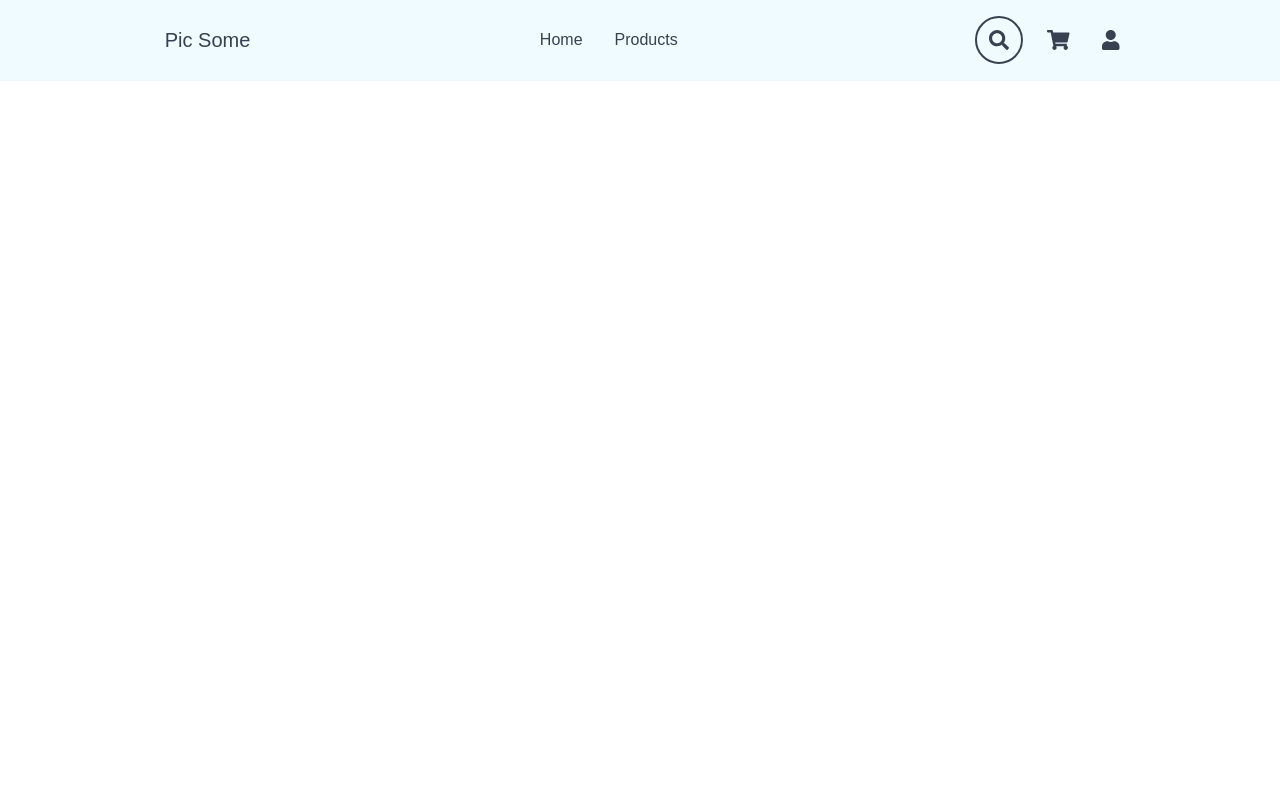
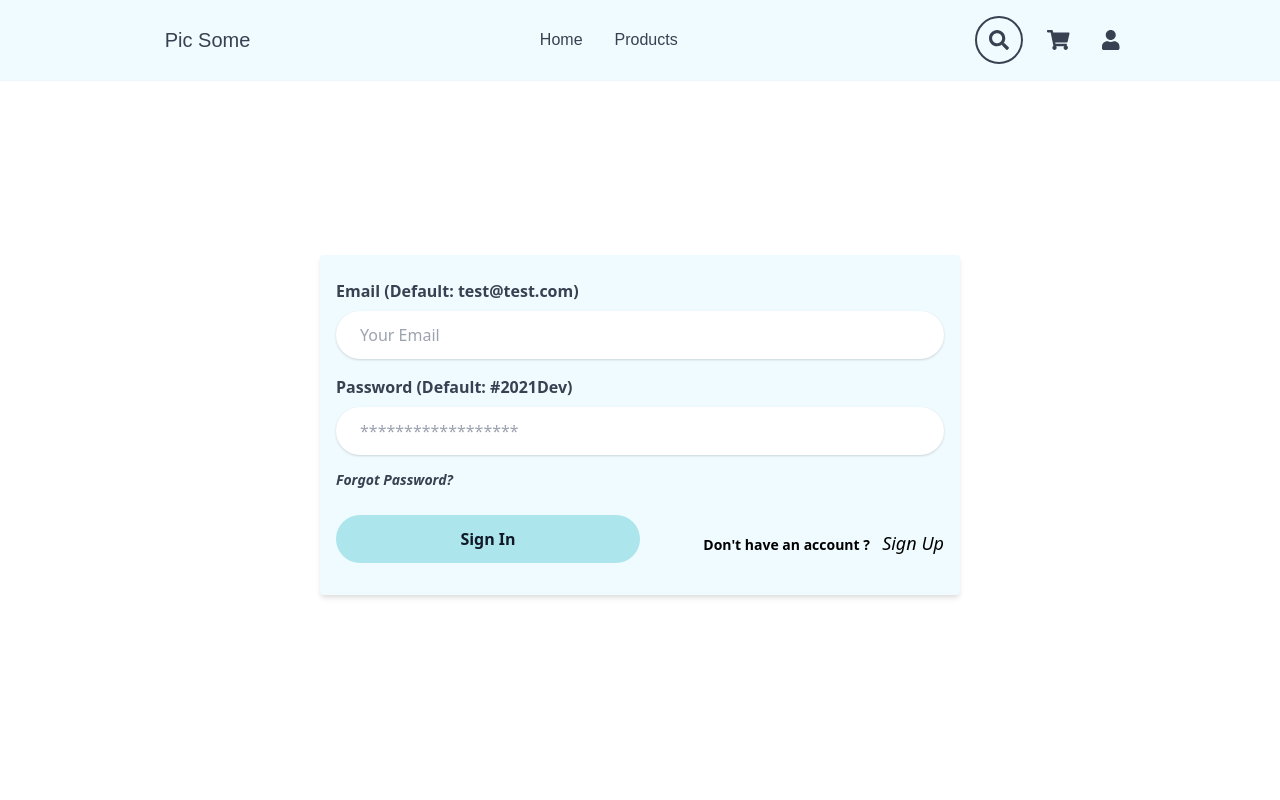
Before and after one commit to ahsanarique/picsome-2.0, a React (Create React App) app: page /authPage in a window 1280 px wide. Shown: the top 800 px of the page. Built offline with nearby package versions, Linux system fonts and the light colour scheme; no server answers.

Commit message:
auth page

```diff
--- a/src/Components/AuthForms/Login.js
+++ b/src/Components/AuthForms/Login.js
@@ -1,10 +1,82 @@
-import React from "react";
+import React, { useContext } from "react";
+import { useForm } from "react-hook-form";
+import { Context } from "../../Context/Context";
 
-const Login = () => {
+const Login = ({ setShowLogin }) => {
+  const {
+    register,
+    handleSubmit,
+    formState: { errors },
+  } = useForm();
+
+  const { setLoginStatus } = useContext(Context);
+
+  const onSubmit = (data) => {
+    if (data.email === "test@test.com" && data.password === "#2021Dev") {
+      setLoginStatus(true);
+    } else {
+      alert("Wrong username and password combination");
+    }
+  };
+
   return (
-    <div>
-      <h1>Login form</h1>
-    </div>
+    <form
+      onSubmit={handleSubmit(onSubmit)}
+      className="bg-lightBlue shadow-md rounded px-4 pt-6 pb-8 mt-12"
+    >
+      <div className="mb-4">
+        <label
+          className="block text-gray-700 text-md font-bold mb-2"
+          htmlFor="email"
+        >
+          Email (Default: test@test.com){" "}
+          {errors.email && <span className="text-red">: Required</span>}
+        </label>
+        <input
+          {...register("email", { required: true })}
+          className="shadow outline-none rounded-full w-full py-3 px-6 text-gray-700"
+          type="text"
+          placeholder="Your Email"
+        />
+      </div>
+
+      <div className="mb-6">
+        <label
+          className="block text-gray-700 text-md font-bold mb-2"
+          htmlFor="password"
+        >
+          Password (Default: #2021Dev){" "}
+          {errors.password && <span className="text-red">: Required</span>}
+        </label>
+        <input
+          {...register("password", { required: true })}
+          className="shadow outline-none rounded-full w-full py-3 px-6 text-gray-700 mb-3 "
+          type="password"
+          placeholder="******************"
+        />
+        <button className="text-sm font-bold text-gray-700 hover:text-pink italic">
+          Forgot Password?
+        </button>
+      </div>
+
+      <div className="flex flex-col md:flex-row items-center justify-between">
+        <button
+          className="bg-blue hover:bg-pink hover:opacity-70 text-gray-900 font-bold py-3 px-6 w-3/4 md:w-1/2 rounded-full focus:outline-none focus:shadow-outline"
+          type="submit"
+        >
+          Sign In
+        </button>
+        <p className="inline-block align-baseline font-bold text-blue-500 hover:text-blue-800 mt-2">
+          <span className="text-sm mr-2">Don't have an account ?</span>{" "}
+          <button
+            onClick={() => setShowLogin(false)}
+            className="text-lg italic hover:text-pink"
+          >
+            Sign Up
+          </button>
+        </p>
+      </div>
+    </form>
   );
 };
 
--- a/src/Components/AuthForms/SignUp.js
+++ b/src/Components/AuthForms/SignUp.js
@@ -1,10 +1,162 @@
-import React from "react";
+import React, { useContext } from "react";
+import { useForm } from "react-hook-form";
+import { Context } from "../../Context/Context";
 
-const SignUp = () => {
+const SignUp = ({ setShowLogin }) => {
+  const {
+    register,
+    handleSubmit,
+    formState: { errors },
+  } = useForm();
+
+  const { setUserData } = useContext(Context);
+
+  const onSubmit = (data) => {
+    setUserData(data);
+    console.log(data);
+  };
+
   return (
-    <div>
-      <h1>Sign Up Form</h1>
-    </div>
+    <form
+      onSubmit={handleSubmit(onSubmit)}
+      className="bg-lightBlue shadow-md rounded px-4 pt-6 pb-8 mt-12"
+    >
+      <div className="flex flex-wrap -mx-3 mb-6">
+        <div className="w-full md:w-1/2 px-3 mb-6 md:mb-0">
+          <label
+            className="block text-gray-700 text-md font-bold mb-2"
+            htmlFor="grid-first-name"
+          >
+            First Name{" "}
+            {errors.firstName && <span className="text-red">: Required</span>}
+          </label>
+          <input
+            {...register("firstName", { required: true })}
+            className="shadow outline-none rounded-full w-full py-3 px-6 text-gray-700"
+            id="grid-first-name"
+            type="text"
+            placeholder="Jane"
+          />
+        </div>
+        <div className="w-full md:w-1/2 px-3">
+          <label
+            className="block text-gray-700 text-md font-bold mb-2"
+            htmlFor="grid-last-name"
+          >
+            Last Name{" "}
+            {errors.lastName && <span className="text-red">: Required</span>}
+          </label>
+          <input
+            {...register("lastName", { required: true })}
+            className="shadow outline-none rounded-full w-full py-3 px-6 text-gray-700"
+            id="grid-last-name"
+            type="text"
+            placeholder="Doe"
+          />
+        </div>
+      </div>
+      <div className="flex flex-wrap -mx-3 mb-6">
+        <div className="w-full px-3">
+          <label
+            className="block text-gray-700 text-md font-bold mb-2"
+            htmlFor="grid-email"
+          >
+            Email {errors.email && <span className="text-red">: Required</span>}
+          </label>
+          <input
+            {...register("email", { required: true })}
+            className="shadow outline-none rounded-full w-full py-3 px-6 text-gray-700"
+            id="grid-email"
+            type="email"
+            placeholder="Your Email"
+          />
+        </div>
+      </div>
+      <div className="flex flex-wrap -mx-3 mb-6">
+        <div className="w-full px-3">
+          <label
+            className="block text-gray-700 text-md font-bold mb-2"
+            htmlFor="grid-password"
+          >
+            Password{" "}
+            {errors.lastName && <span className="text-red">: Required</span>}
+          </label>
+          <input
+            {...register("password", { required: true })}
+            className="shadow outline-none rounded-full w-full py-3 px-6 text-gray-700"
+            id="grid-password"
+            type="password"
+            placeholder="******************"
+          />
+        </div>
+      </div>
+      <div className="flex flex-wrap -mx-3 mb-2">
+        <div className="w-full md:w-1/3 px-3 mb-6 md:mb-0">
+          <label
+            className="block text-gray-700 text-md font-bold mb-2"
+            htmlFor="grid-city"
+          >
+            City {errors.city && <span className="text-red">: Required</span>}
+          </label>
+          <input
+            {...register("city", { required: true })}
+            className="shadow outline-none rounded-full w-full py-3 px-6 text-gray-700"
+            id="grid-city"
+            type="text"
+            placeholder="City Name"
+          />
+        </div>
+
+        <div className="w-full md:w-1/3 px-3 mb-6 md:mb-0">
+          <label
+            className="block text-gray-700 text-md font-bold mb-2"
+            htmlFor="grid-zip"
+          >
+            Zip {errors.zip && <span className="text-red">: Required</span>}
+          </label>
+          <input
+            {...register("zip", { required: true })}
+            className="shadow outline-none rounded-full w-full py-3 px-6 text-gray-700"
+            id="grid-zip"
+            type="text"
+            placeholder="Zip Code"
+          />
+        </div>
+        <div className="w-full md:w-1/3 px-3 mb-6 md:mb-0">
+          <label
+            className="block text-gray-700 text-md font-bold mb-2"
+            htmlFor="grid-country"
+          >
+            Country{" "}
+            {errors.country && <span className="text-red">: Required</span>}
+          </label>
+          <input
+            {...register("country", { required: true })}
+            className="shadow outline-none rounded-full w-full py-3 px-6 text-gray-700"
+            id="grid-country"
+            type="text"
+            placeholder="Country Name"
+          />
+        </div>
+        <div className="w-full flex flex-col md:flex-row items-center justify-between mt-8 mx-4">
+          <button
+            className="bg-blue hover:bg-pink hover:opacity-70 text-gray-900 font-bold py-3 px-6 w-3/4 md:w-1/2 rounded-full focus:outline-none focus:shadow-outline"
+            type="submit"
+          >
+            Sign Up
+          </button>
+          <p className="inline-block align-baseline font-bold text-blue-500 hover:text-blue-800 mt-2">
+            <span className="text-sm mr-2">Already have an account ?</span>{" "}
+            <button
+              onClick={() => setShowLogin(true)}
+              className="text-lg italic hover:text-pink"
+            >
+              Login
+            </button>
+          </p>
+        </div>
+      </div>
+    </form>
   );
 };
 
--- a/src/Components/Buttons/PurchaseNowBtn.js
+++ b/src/Components/Buttons/PurchaseNowBtn.js
@@ -1,4 +1,5 @@
 import React, { useContext } from "react";
+import { Link } from "react-router-dom";
 import { Context } from "../../Context/Context";
 import { buttonClass } from "./btnClass";
 import { FontAwesomeIcon } from "@fortawesome/react-fontawesome";
@@ -14,10 +15,15 @@ const PurchaseNowBtn = () => {
         <button className={`${buttonClass} hover:bg-pink`}>PURCHASE NOW</button>
       )}
       {!loginStatus && (
-        <button className={`${buttonClass} hover:bg-pink`}>
-          {userLockIcon}{" "}
-          <span className="ml-2">SIGN UP OR LOGIN TO PURCHASE NOW</span>
-        </button>
+        <Link
+          className={`${buttonClass} hover:bg-pink text-center`}
+          to="/authPage"
+        >
+          <button>
+            {userLockIcon}{" "}
+            <span className="ml-2">SIGN UP OR LOGIN TO PURCHASE NOW</span>
+          </button>
+        </Link>
       )}
     </React.Fragment>
   );
--- a/src/Context/Context.js
+++ b/src/Context/Context.js
@@ -4,13 +4,24 @@ import axios from "axios";
 const Context = React.createContext(null);
 
 const ContextProvider = ({ children }) => {
+  // product
   const [imgList, setImgList] = useState([]);
   const [itemCount, setItemCount] = useState(30);
   const [homeImgList, setHomeImgList] = useState([]);
+
+  // search
   const [searchQuery, setSearchQuery] = useState("");
-  const [loginStatus, setLoginStatus] = useState(false);
+
+  // price
   const [imgPrice, setImgPrice] = useState(5);
   const [totalPrice, setTotalPrice] = useState(0);
+
+  // user
+  const [userData, setUserData] = useState([]);
+  const [loginStatus, setLoginStatus] = useState(false);
+
+  // cart
+  const [cartItems, setCartItems] = useState([]);
 
   async function getImages(searchUrl, setState) {
     try {
@@ -21,12 +32,14 @@ const ContextProvider = ({ children }) => {
     }
   }
 
+  // default for homepage
   useEffect(() => {
     const url = `https://pixabay.com/api/?key=22966378-58fca9bf9b8bdf03001525418&pretty=true&per_page=12&orientation=horizontal`;
 
     getImages(url, setHomeImgList);
   }, []);
 
+  // based on search query
   useEffect(() => {
     const url = `https://pixabay.com/api/?key=22966378-58fca9bf9b8bdf03001525418&q=${searchQuery}&pretty=true&per_page=${itemCount}&orientation=horizontal`;
 
@@ -42,13 +55,17 @@ const ContextProvider = ({ children }) => {
         setSearchQuery,
         itemCount,
         setItemCount,
-        loginStatus,
-        setLoginStatus,
         getImages,
         imgPrice,
         setImgPrice,
         totalPrice,
         setTotalPrice,
+        loginStatus,
+        setLoginStatus,
+        userData,
+        setUserData,
+        cartItems,
+        setCartItems,
       }}
     >
       {children}
--- a/src/Pages/AuthPage/AuthPage.js
+++ b/src/Pages/AuthPage/AuthPage.js
@@ -3,10 +3,29 @@ import Login from "../../Components/AuthForms/Login";
 import SignUp from "../../Components/AuthForms/SignUp";
 
 const AuthPage = () => {
-  const [showNavLogin, setShowNavLogin] = useState("");
-  const [showNavSignUp, setShowNavSignUp] = useState("");
+  const [showLogin, setShowLogin] = useState(true);
 
-  return <section></section>;
+  const authPageHeight = {
+    minHeight: "80vh",
+  };
+
+  return (
+    <section
+      style={authPageHeight}
+      className="w-full flex flex-col items-center justify-center"
+    >
+      {showLogin && (
+        <div className="w-5/6 md:w-3/4 lg:w-1/2 mx-auto">
+          <Login setShowLogin={setShowLogin} />
+        </div>
+      )}
+      {!showLogin && (
+        <div className="w-5/6 md:w-3/4 lg:w-1/2 mx-auto">
+          <SignUp setShowLogin={setShowLogin} />
+        </div>
+      )}
+    </section>
+  );
 };
 
 export default AuthPage;
```
